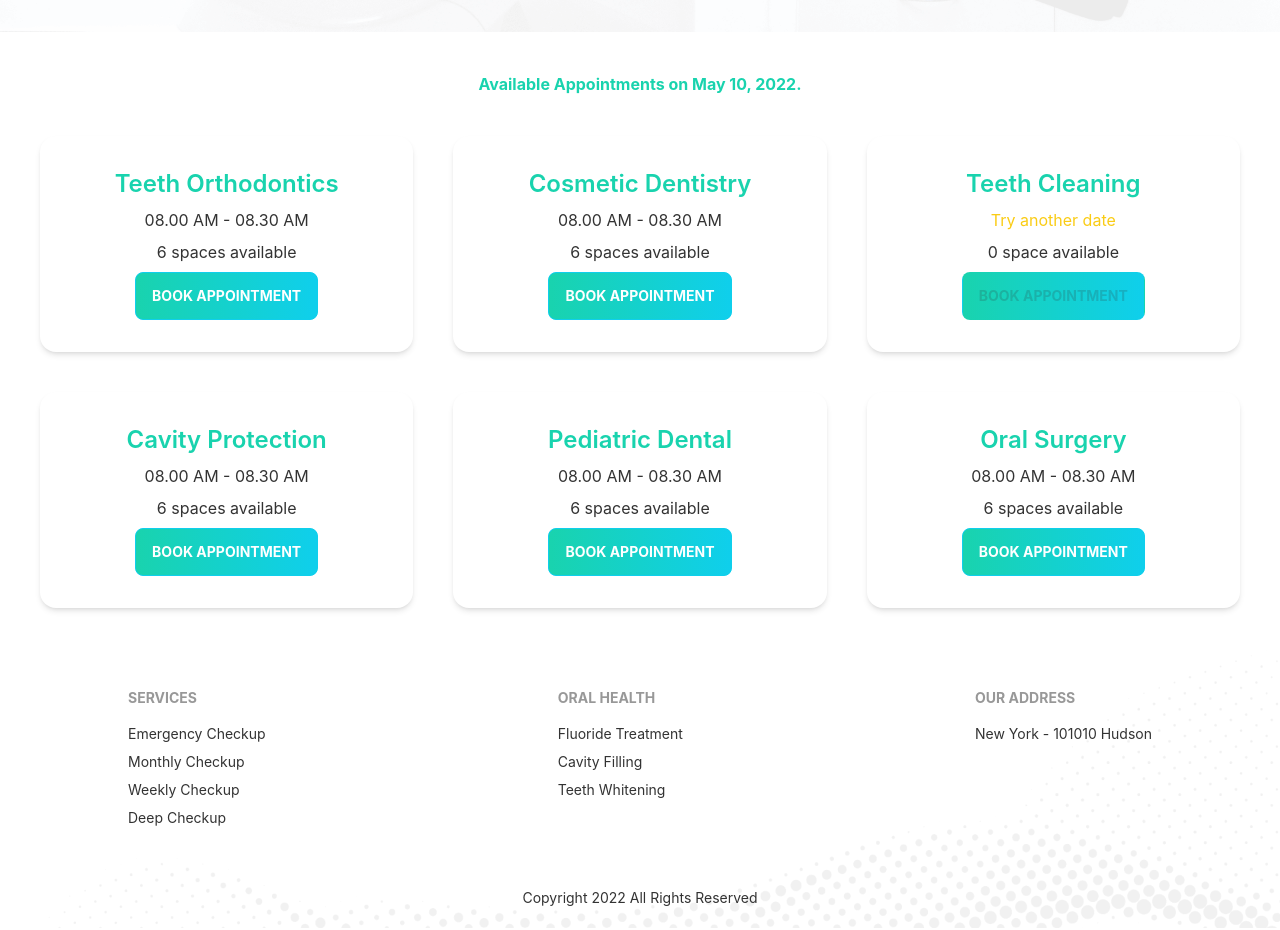
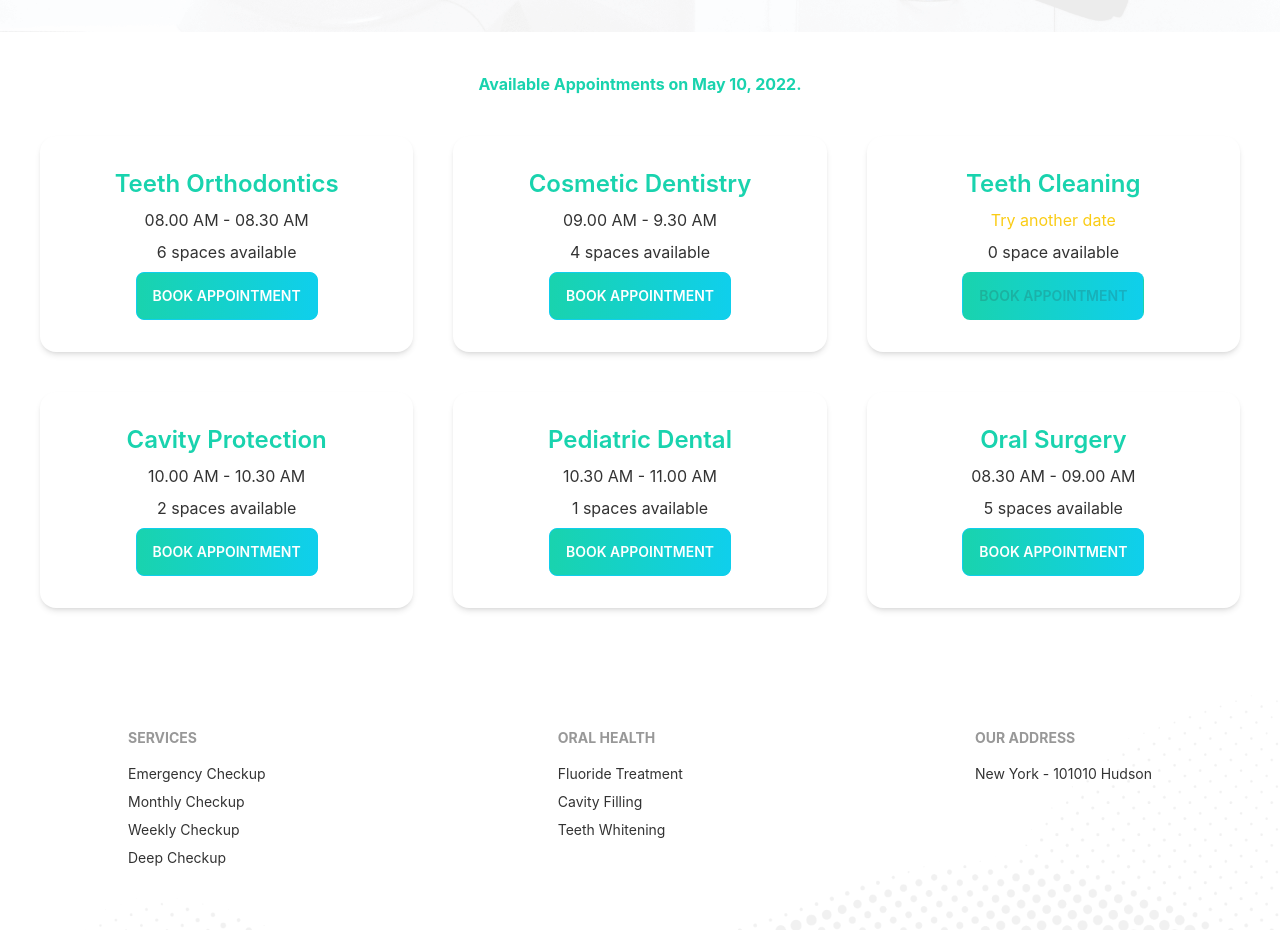
Before and after one commit to sajeeb-me/doctors-portal-client, a React (Create React App) app: page /appointment in a window 1280 px wide. Shown: the part 880-1810 px from the top of the page. Built offline with nearby package versions, Linux system fonts and the light colour scheme.

Commit message:
appointment modal

```diff
--- a/public/services.json
+++ b/public/services.json
@@ -15,8 +15,6 @@
         "_id": 2,
         "name": "Cosmetic Dentistry",
         "slots": [
-            "08.00 AM - 08.30 AM",
-            "08.30 AM - 09.00 AM",
             "09.00 AM - 9.30 AM",
             "09.30 AM - 10.00 AM",
             "10.00 AM - 10.30 AM",
@@ -32,10 +30,6 @@
         "_id": 4,
         "name": "Cavity Protection",
         "slots": [
-            "08.00 AM - 08.30 AM",
-            "08.30 AM - 09.00 AM",
-            "09.00 AM - 9.30 AM",
-            "09.30 AM - 10.00 AM",
             "10.00 AM - 10.30 AM",
             "10.30 AM - 11.00 AM"
         ]
@@ -44,11 +38,6 @@
         "_id": 5,
         "name": "Pediatric Dental",
         "slots": [
-            "08.00 AM - 08.30 AM",
-            "08.30 AM - 09.00 AM",
-            "09.00 AM - 9.30 AM",
-            "09.30 AM - 10.00 AM",
-            "10.00 AM - 10.30 AM",
             "10.30 AM - 11.00 AM"
         ]
     },
@@ -56,7 +45,6 @@
         "_id": 6,
         "name": "Oral Surgery",
         "slots": [
-            "08.00 AM - 08.30 AM",
             "08.30 AM - 09.00 AM",
             "09.00 AM - 9.30 AM",
             "09.30 AM - 10.00 AM",
--- a/src/Pages/Appointment/AvailableAppointment.js
+++ b/src/Pages/Appointment/AvailableAppointment.js
@@ -1,9 +1,11 @@
 import { format } from 'date-fns';
 import React, { useEffect, useState } from 'react';
+import BookingModal from './BookingModal';
 import Service from './Service';
 
 const AvailableAppointment = ({ date }) => {
     const [services, setServices] = useState([]);
+    const [treatment, setTreatment] = useState(null);
     useEffect(() => {
         fetch('services.json')
             .then(res => res.json())
@@ -14,11 +16,12 @@ const AvailableAppointment = ({ date }) => {
             <div>
                 <p className='text-center text-secondary font-bold pb-10'>Available Appointments on {format(date, 'PP')}.</p>
             </div>
-            <div className='px-4 md:px-10 grid grid-cols-1 lg:grid-cols-3 gap-10'>
+            <div className='px-4 md:px-10 mb-20 grid grid-cols-1 lg:grid-cols-3 gap-10'>
                 {
-                    services.map(service => <Service key={service._id} service={service} />)
+                    services.map(service => <Service key={service._id} service={service} setTreatment={setTreatment} />)
                 }
             </div>
+            {treatment && <BookingModal treatment={treatment} date={date} />}
         </section>
     );
 };
--- /dev/null
+++ b/src/Pages/Appointment/BookingModal.js
@@ -0,0 +1,38 @@
+import { format } from 'date-fns';
+import React from 'react';
+
+const BookingModal = ({ treatment, date }) => {
+    const { _id, name, slots } = treatment;
+
+    const handleSubmit = e => {
+        e.preventDefault();
+        const slot = e.target.slot.value;
+        console.log(_id, name, slot, format(date, 'PP'))
+    }
+
+    return (
+        <div>
+            <input type="checkbox" id="booking-modal" className="modal-toggle" />
+            <div className="modal modal-bottom sm:modal-middle">
+                <div className="modal-box relative">
+                    <label htmlFor="booking-modal" className="btn btn-sm btn-circle absolute right-2 top-2">✕</label>
+                    <h3 className="font-bold text-lg text-secondary">{name}</h3>
+                    <form onSubmit={handleSubmit} className='mt-10'>
+                        <input type="text" value={format(date, 'PP')} className="input input-bordered w-full mb-4" readOnly disabled />
+                        <select name='slot' className="select select-bordered w-full mb-4">
+                            {
+                                slots.map(slot => <option key={slot} value={slot}>{slot}</option>)
+                            }
+                        </select>
+                        <input type="text" name='name' placeholder="Full Name" className="input input-bordered w-full mb-4" />
+                        <input type="text" name='phone' placeholder="Phone Number" className="input input-bordered w-full mb-4" />
+                        <input type="email" name='email' placeholder="Email" className="input input-bordered w-full mb-4" />
+                        <input type="submit" value="SUBMIT" className='btn w-full btn-primary font-semibold text-white bg-gradient-to-r from-secondary to-primary' />
+                    </form>
+                </div>
+            </div>
+        </div>
+    );
+};
+
+export default BookingModal;
--- a/src/Pages/Appointment/Service.js
+++ b/src/Pages/Appointment/Service.js
@@ -1,6 +1,6 @@
 import React from 'react';
 
-const Service = ({ service }) => {
+const Service = ({ service, setTreatment }) => {
     const { name, slots } = service;
     return (
         <div className="card lg:max-w-lg bg-base-100 shadow-md">
@@ -15,7 +15,13 @@ const Service = ({ service }) => {
                 </p>
                 <p>{slots.length} {slots.length > 0 ? 'spaces' : 'space'} available</p>
                 <div className="card-actions justify-center">
-                    <button disabled={slots.length === 0} className="btn btn-primary font-bold text-white bg-gradient-to-r from-secondary to-primary">Book Appointment</button>
+                    <label
+                        htmlFor="booking-modal"
+                        onClick={() => setTreatment(service)}
+                        disabled={slots.length === 0}
+                        className="btn btn-primary font-semibold text-white bg-gradient-to-r from-secondary to-primary">
+                        Book Appointment
+                    </label>
                 </div>
             </div>
         </div>
--- a/src/Pages/Home/ContactUs/ContactUs.js
+++ b/src/Pages/Home/ContactUs/ContactUs.js
@@ -19,7 +19,7 @@ const ContactUs = () => {
                     <input type="text" placeholder="Subject" className="input w-full mb-3" />
                     <textarea className="textarea w-full" placeholder="Your message"></textarea>
                     <p className='text-center mt-10'>
-                        <input type="submit" className='btn btn-primary px-10 font-bold text-white bg-gradient-to-r from-secondary to-primary' value="Submit" />
+                        <input type="submit" className='btn btn-primary px-10 font-semibold text-white bg-gradient-to-r from-secondary to-primary' value="Submit" />
                     </p>
                 </form>
             </div>
--- a/src/Pages/components/PrimaryButton.js
+++ b/src/Pages/components/PrimaryButton.js
@@ -2,7 +2,7 @@ import React from 'react';
 
 const PrimaryButton = ({ children }) => {
     return (
-        <button className="btn btn-primary font-bold text-white bg-gradient-to-r from-secondary to-primary">
+        <button className="btn btn-primary font-semibold text-white bg-gradient-to-r from-secondary to-primary">
             {children}
         </button>
     );
```
